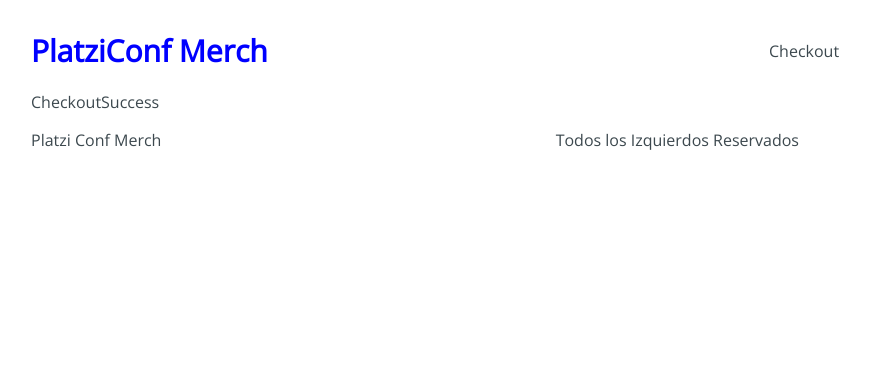
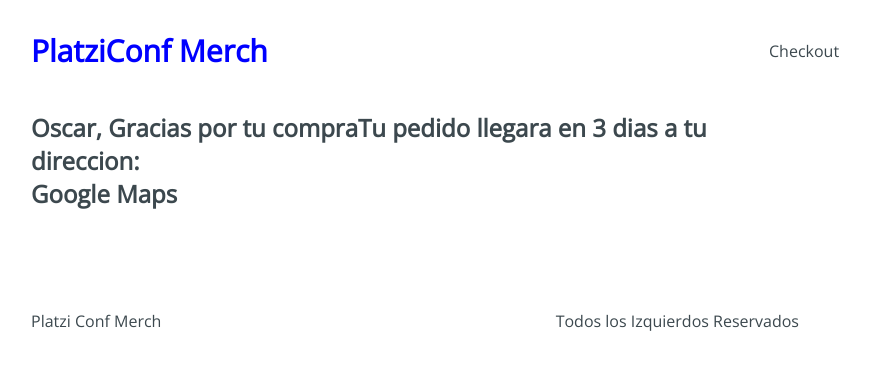
Before and after one commit to amaneiro7/icommerce-store, a React (Vite) app: page /checkout/success in a window 1280 px wide. Shown: the top 370 px of the page, without its empty margins (225-1095 px from the left). Built offline with nearby package versions, Linux system fonts and the light colour scheme.

Commit message:
Maquetacion de HEader y Success

```diff
--- a/src/Pages/CheckoutPayment/index.jsx
+++ b/src/Pages/CheckoutPayment/index.jsx
@@ -2,7 +2,14 @@
 
 function CheckoutPayment () {
   return (
-    <div>CheckoutPayment</div>
+    <div className='Payment'>
+      <div className='Payment-content'>
+        <h3>Resumen del pedido:</h3>
+        <div className='Payment-button'>
+          Boton de pago con Paypal
+        </div>
+      </div>
+    </div>
   )
 }
 
--- a/src/Pages/CheckoutSuccess/index.jsx
+++ b/src/Pages/CheckoutSuccess/index.jsx
@@ -2,7 +2,16 @@
 
 function CheckoutSuccess () {
   return (
-    <div>CheckoutSuccess</div>
+    <div className='Success'>
+      <div className='Success-content'>
+        <h2>Oscar, Gracias por tu compra
+          <span>Tu pedido llegara en 3 dias a tu direccion:</span>
+          <div className='Succes-map'>
+            Google Maps
+          </div>
+        </h2>
+      </div>
+    </div>
   )
 }
 
```
